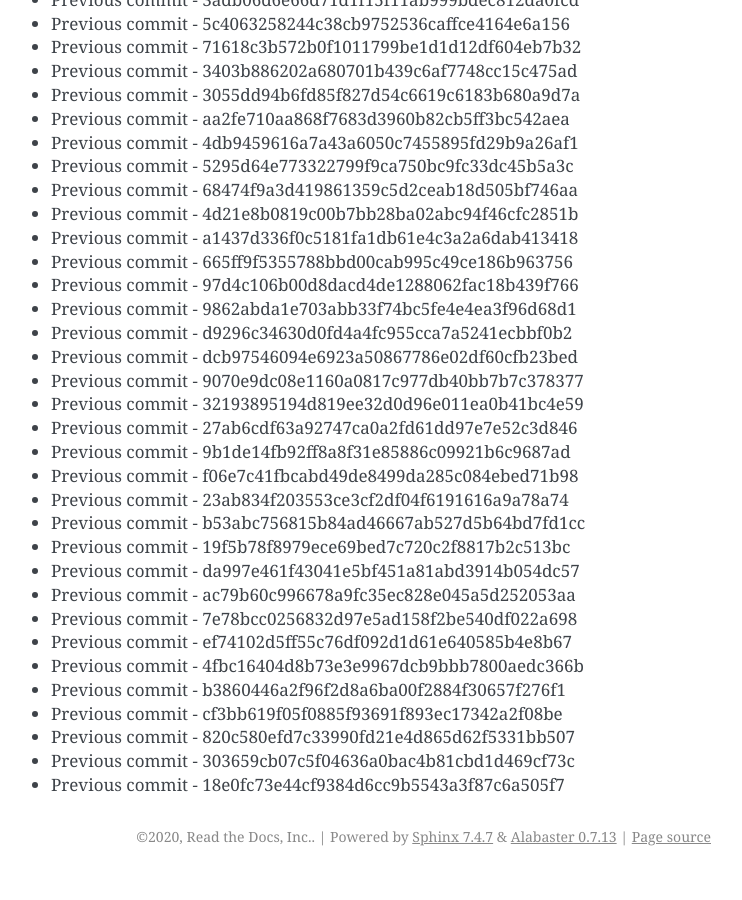
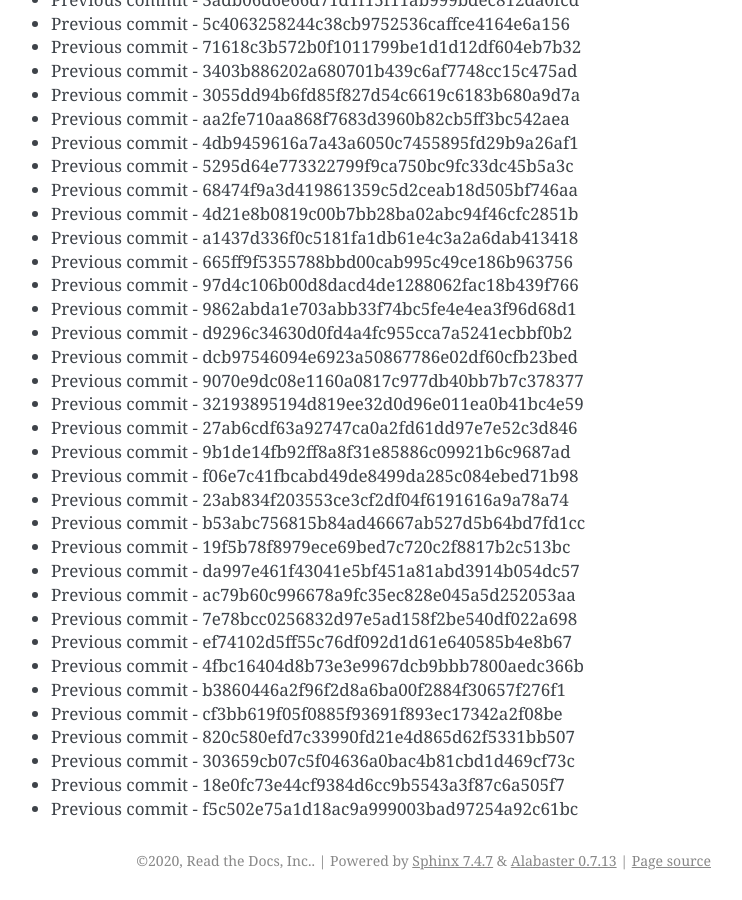
Before and after one commit to readthedocs/rtd-git-stresstest, a Sphinx documentation site: the page built from docs/updates.rst, in a window 1280 px wide and 900 px high, scrolled down 85563 px. Shown: the whole window, without its empty margins (399-1141 px from the left). Built offline with Sphinx 7.4.7, drawn with Linux system fonts in a browser that asks for light colours; before the commit the page ends 86439 px from its top, so only the background shows below that.

Commit message:
Generating commit from previous: f5c502e75a1d18ac9a999003bad97254a92c61bc

```diff
--- a/docs/updates.rst
+++ b/docs/updates.rst
@@ -3627,3 +3627,4 @@ It can be tested for any performance characteristics.
 * Previous commit - 820c580efd7c33990fd21e4d865d62f5331bb507
 * Previous commit - 303659cb07c5f04636a0bac4b81cbd1d469cf73c
 * Previous commit - 18e0fc73e44cf9384d6cc9b5543a3f87c6a505f7
+* Previous commit - f5c502e75a1d18ac9a999003bad97254a92c61bc
```
